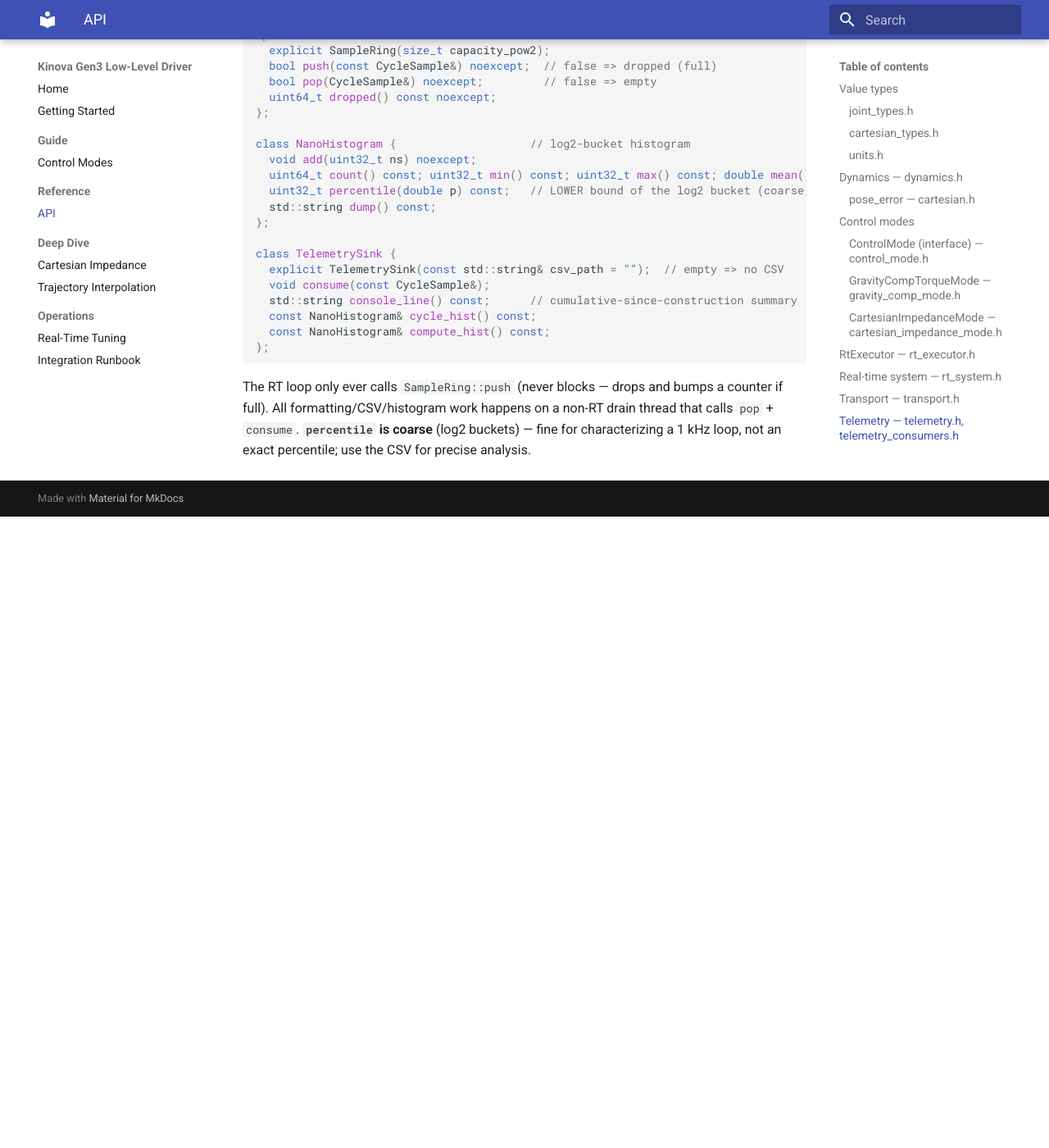
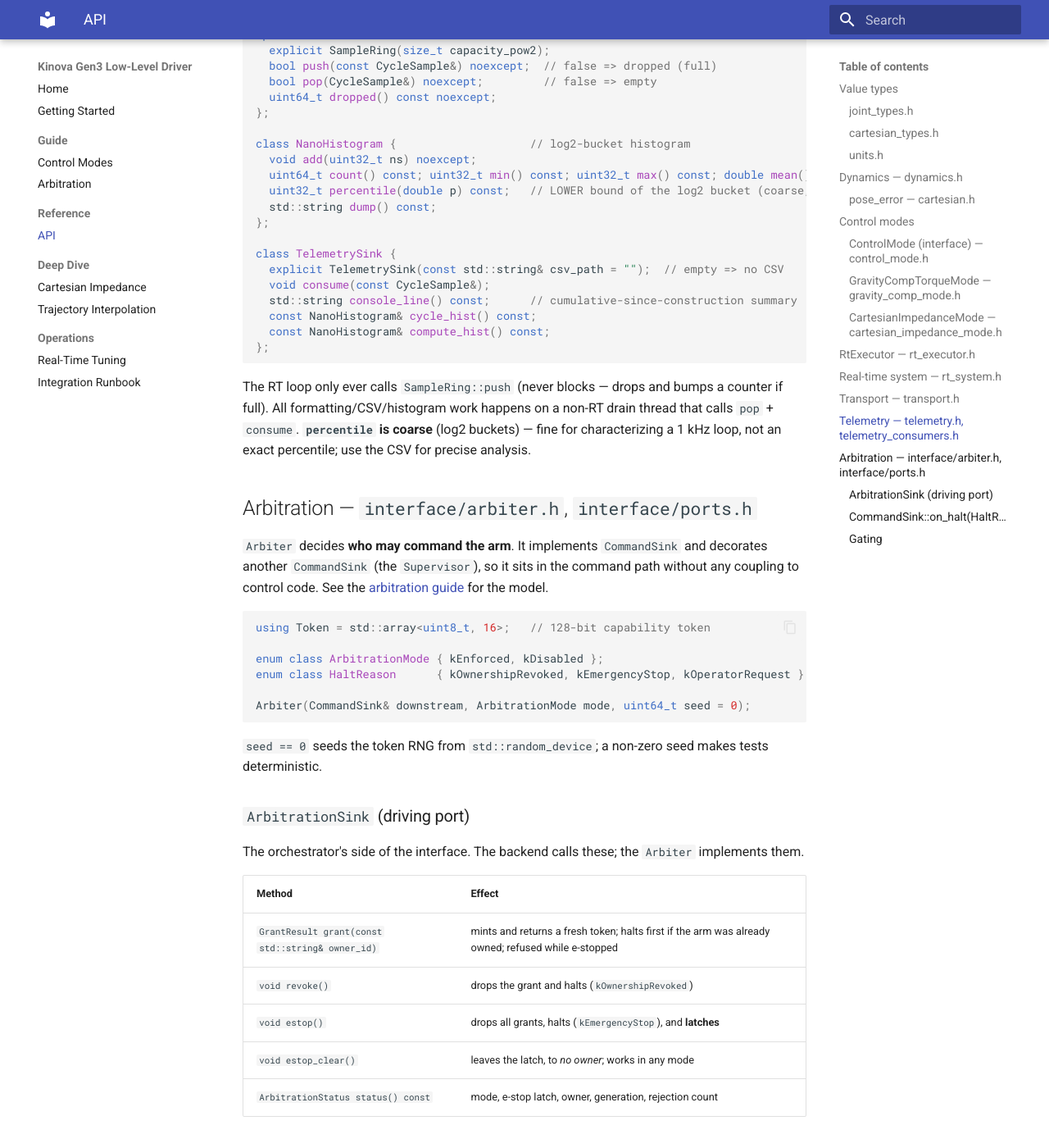
Before and after one commit to rammp-org/kinova-gen3-driver, an MkDocs documentation site: the page built from docs/reference/api.md, in a window 1280 px wide and 1400 px high, scrolled down 4994 px. Shown: the whole window at 82% size. Built offline with MkDocs 1.6.1 and Material for MkDocs 9.7.7, drawn with Linux system fonts in a browser that asks for light colours; before the commit the page ends 5624 px from its top, so only the background shows below that; some of the changed text lies outside the part shown.

Commit message:
docs(arbitration): guide page, API reference, nav entry
Also reconciles the plan with what execution found: the integration tests live
in supervisor_test.cpp (execution_integration_test.cpp is deliberately
single-threaded and never builds a Supervisor), so the sup_fixture.h extraction
step is dropped; and JointCommand's field is `position`, not `q`.

Co-Authored-By: Claude Opus 5 (1M context) <noreply@anthropic.com>
Claude-Session: https://claude.ai/code/session_01Hn7PAgdAGsb6Yv6idG8k6Q

````diff
--- a/docs/reference/api.md
+++ b/docs/reference/api.md
@@ -272,3 +272,59 @@ counter if full). All formatting/CSV/histogram work happens on a non-RT drain
 thread that calls `pop` + `consume`. **`percentile` is coarse** (log2 buckets) —
 fine for characterizing a 1 kHz loop, not an exact percentile; use the CSV for
 precise analysis.
+
+## Arbitration — `interface/arbiter.h`, `interface/ports.h`
+
+`Arbiter` decides **who may command the arm**. It implements `CommandSink` and
+decorates another `CommandSink` (the `Supervisor`), so it sits in the command
+path without any coupling to control code. See the
+[arbitration guide](../guide/arbitration.md) for the model.
+
+```cpp
+using Token = std::array<uint8_t, 16>;   // 128-bit capability token
+
+enum class ArbitrationMode { kEnforced, kDisabled };
+enum class HaltReason      { kOwnershipRevoked, kEmergencyStop, kOperatorRequest };
+
+Arbiter(CommandSink& downstream, ArbitrationMode mode, uint64_t seed = 0);
+```
+
+`seed == 0` seeds the token RNG from `std::random_device`; a non-zero seed makes
+tests deterministic.
+
+### `ArbitrationSink` (driving port)
+
+The orchestrator's side of the interface. The backend calls these; the `Arbiter`
+implements them.
+
+| Method | Effect |
+|---|---|
+| `GrantResult grant(const std::string& owner_id)` | mints and returns a fresh token; halts first if the arm was already owned; refused while e-stopped |
+| `void revoke()` | drops the grant and halts (`kOwnershipRevoked`) |
+| `void estop()` | drops all grants, halts (`kEmergencyStop`), and **latches** |
+| `void estop_clear()` | leaves the latch, to *no owner*; works in any mode |
+| `ArbitrationStatus status() const` | mode, e-stop latch, owner, generation, rejection count |
+
+### `CommandSink::on_halt(HaltReason)`
+
+The general "stop the arm now" primitive — used by ownership revocation and
+`/estop` alike. The caller declares **why**; the `Supervisor` decides **how**.
+In v1 every reason produces the same action: cancel and hold.
+
+`Supervisor::on_halt` latches on the caller's thread and clears the queue; the
+sampler thread performs the control action, which keeps `settle()`
+single-threaded and therefore exactly-once. It settles the active goal **and**
+every queued goal with `result_code::kHalted`, then holds the active mode's
+target at the last-good **measured** q.
+
+### Gating
+
+Every `CommandSink` method is gated except `on_query_state()` — reads are always
+open. `on_trajectory_accepted()` re-checks the token on the goal rather than
+trusting that a matching `on_trajectory_goal()` preceded it. `CancelRequest`
+exists so that cancel carries a token too.
+
+Rejections return `GoalResponse::kRejectUnauthorized` (goals),
+`CancelResponse::kReject` (cancel), or `{accepted=false}` (gains), and increment
+`ArbitrationStatus::rejected_count`. `result_code::kNotAuthorized = -8` is the
+constant for backends that produce a result message.
--- a/mkdocs.yml
+++ b/mkdocs.yml
@@ -22,6 +22,7 @@ nav:
   - Getting Started: getting-started.md
   - Guide:
       - Control Modes: guide/control-modes.md
+      - Arbitration: guide/arbitration.md
   - Reference:
       - API: reference/api.md
   - Deep Dive:
````
Also changed, not shown: docs/guide/arbitration.md (added, +96 -0 lines), docs/superpowers/plans/2026-08-25-arm-arbitration.md (+19 -20 lines).
